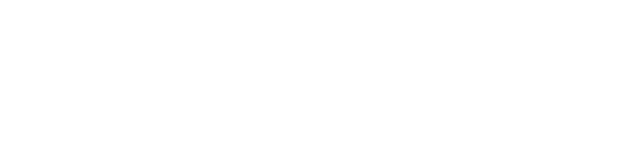
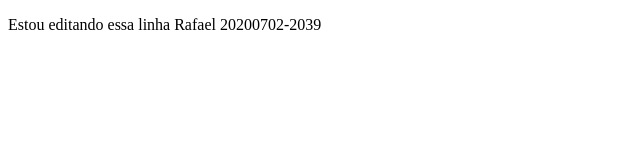
Before and after one commit to zScorpioNz/2020tn4, a plain HTML site: page index.html in a window 1280 px wide. Shown: the whole page, without its empty margins (0-640 px from the left). Drawn offline with Linux system fonts and the light colour scheme.

Commit message:
Adicionado mais um paragrafo

```diff
--- a/index.html
+++ b/index.html
@@ -2,7 +2,9 @@
 <html lang="pt_br">
 <head>
 	<meta charset="UTF-8">
-	<title>Tn4</title>
+    <title>Tn4</title>
+
+    <p>Estou editando essa linha Rafael 20200702-2039</p>
 </head>
 <body>
 
```
